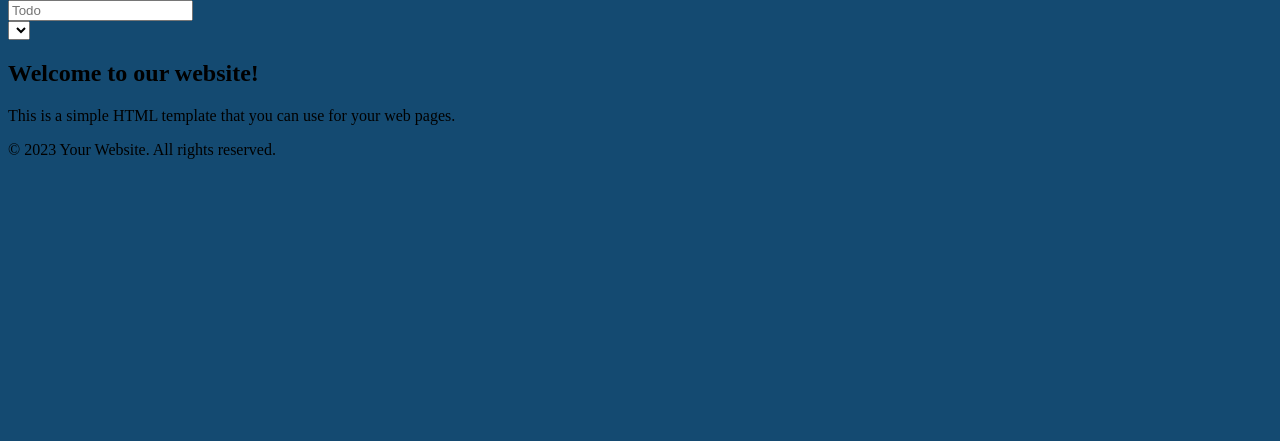
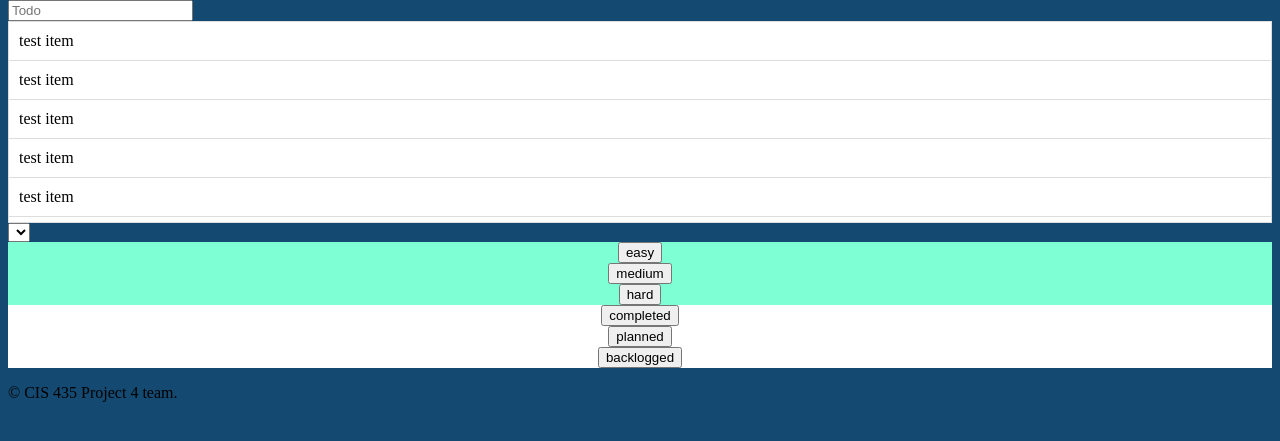
Before and after one commit to denizkarya1999/Xask, a PHP site: page /taskList.html in a window 1280 px wide. Shown: the part 101-542 px from the top of the page. Run offline with PHP 8.4, Linux system fonts and the light colour scheme; lists and menus that the app fills with data are empty.

Commit message:
all components added?

```diff
--- a/external/taskList.html
+++ b/external/taskList.html
@@ -14,19 +14,42 @@
         <h1>Task List | add Task </h1>
         <nav class = "nav"><button>nav</button></nav>
     </header>
-    <div>
+    <div class="taskListFunctions">
+        <!--enter task -->
         <input type="text" id = "task" placeholder="Todo">
+        <!-- listview?-->
+        <ul>
+            <li>test item</li>
+            <li>test item</li>
+            <li>test item</li>
+            <li>test item</li>
+            <li>test item</li>
+            <li>test item</li>
+            <li>test item</li>
+            <li>test item</li>
+            <li>test item</li>
+            <li>test item</li>
+            <li>test item</li>
+        </ul>
+        <!--dropdown selects menu -->
         <select class="assign">
             <option id = "assignList" placeholder="placeholder"></option>
         </select>
+        <!--two button groups, buttons in each group are mutally exclusive-->
+        <div class = "difficultyButtons">
+            <button>easy</button>
+            <button>medium</button>
+            <button>hard</button>
+        </div>
+        <div class = "statusButtons">
+            <button>completed</button>
+            <button>planned</button>
+            <button>backlogged</button>
+        </div>
     </div>
-    <section>
-        <h2>Welcome to our website!</h2>
-        <p>This is a simple HTML template that you can use for your web pages.</p>
-    </section>
 
     <footer>
-        <p>&copy; 2023 Your Website. All rights reserved.</p>
+        <p>&copy; CIS 435 Project 4 team.</p>
     </footer>
 
 </body>
--- a/external/tasklist.css
+++ b/external/tasklist.css
@@ -1,17 +1,53 @@
 body{
     background-color: #144A71;
 }
+
+header{
+    background-color: white;
+}
+/*Navigation menu*/
+nav{
+    display: flex;
+    clear: both;
+    background-color: black;
+}
+/*tasklist whole*/
+
+/*buttons divs*/
+.difficultyButtons{
+    display: flex;
+    flex-direction: column;
+    align-items: center;
+    background-color: aquamarine;
+}
+.statusButtons{
+    display: flex;
+    flex-direction: column;
+    align-items: center;
+    background-color: white;
+}
+/*List view*/
+ul {
+    list-style-type: none;
+    padding: 0;
+    margin: 0;
+    background-color: white;
+    max-height: 200px; /* Set the maximum height for the scrollable area */
+    overflow-y: auto; /* Enable vertical scrollbar if content exceeds the height */
+    border: 1px solid #ddd; /* Optional border for the scrollable area */
+}
+
+li {
+    padding: 10px;
+    border-bottom: 1px solid #ddd;
+}
+
+li:last-child {
+    border-bottom: none; /* Remove border from the last list item */
+}
+/*assign*/
 .assign{
     display: flex;
     flex-direction: column;
     align-items: center;
 }
-header{
-    background-color: white;
-}
-nav{
-    display: flex;
-    clear: both;
-    background-color: black;
-}
-/* Rectangle 5 */
```
